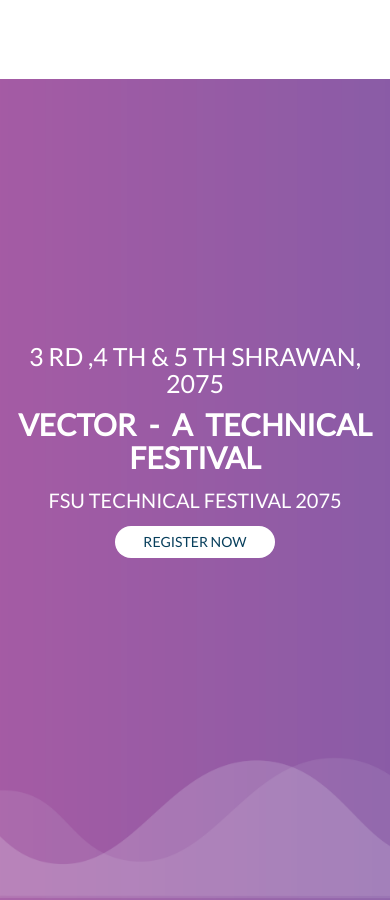
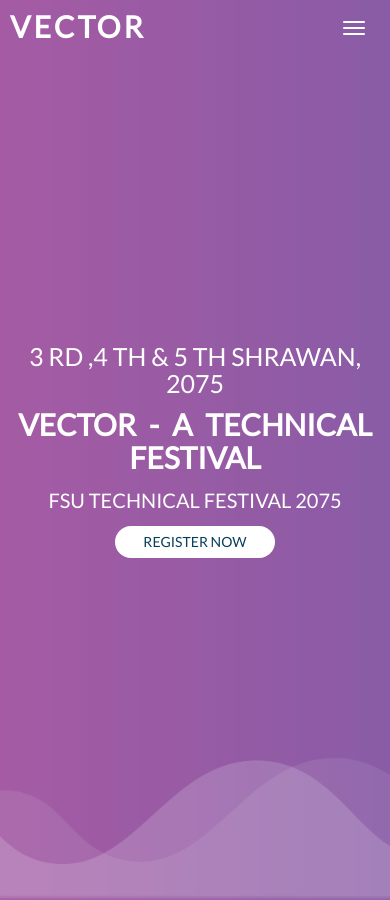
Before and after one commit to amritghimire/vector, a Jekyll site: the page built from index.md, in a window 390 px wide and 900 px high. Built offline with Jekyll 4.4.1, drawn with Linux system fonts in a browser that asks for light colours; some web fonts are replaced.

Commit message:
Mobile view

```diff
--- a/assets/css/main.css
+++ b/assets/css/main.css
@@ -343,7 +343,7 @@ ul li {
 
 @media (max-width: 768px){
   .navbar-custom {
-    background-color:#fff !important;
+    /* background-color:#fff !important; */
     border: 0;
     margin: 0;
     padding-top: 0px;
```
